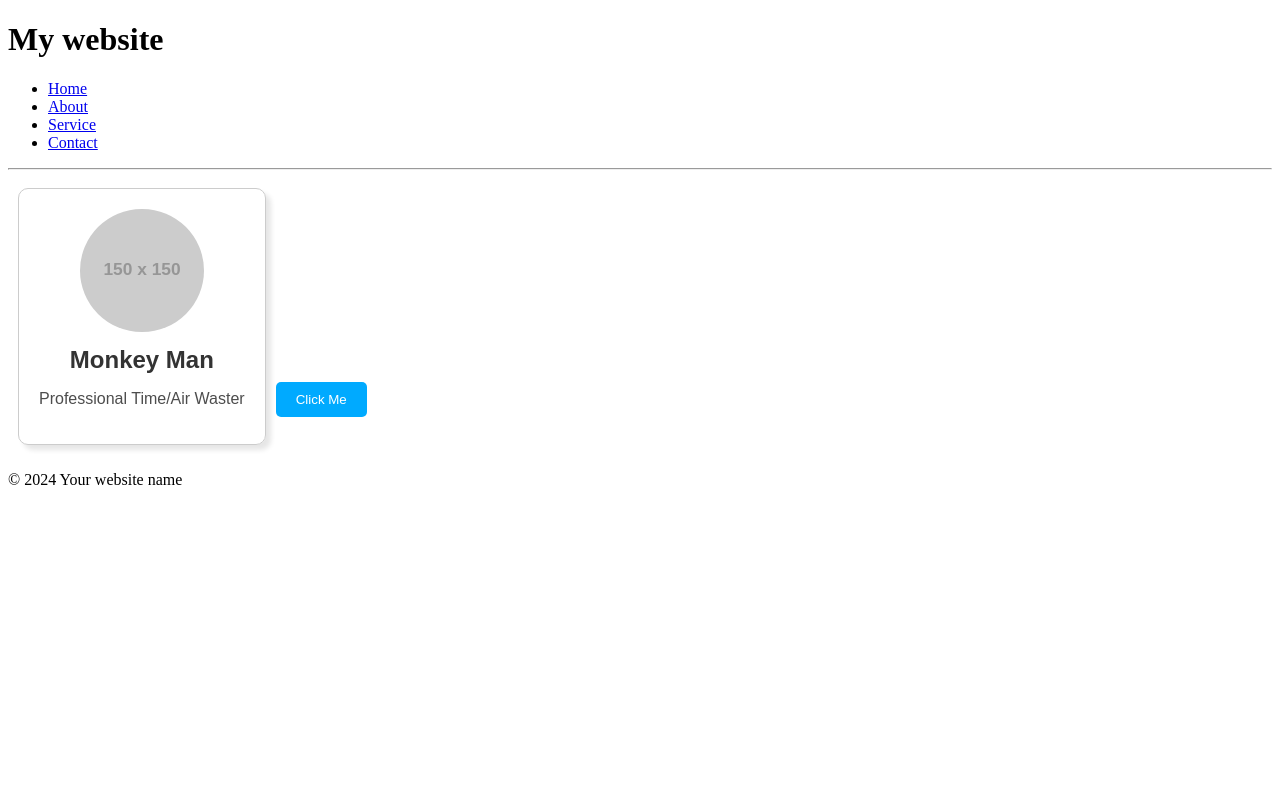
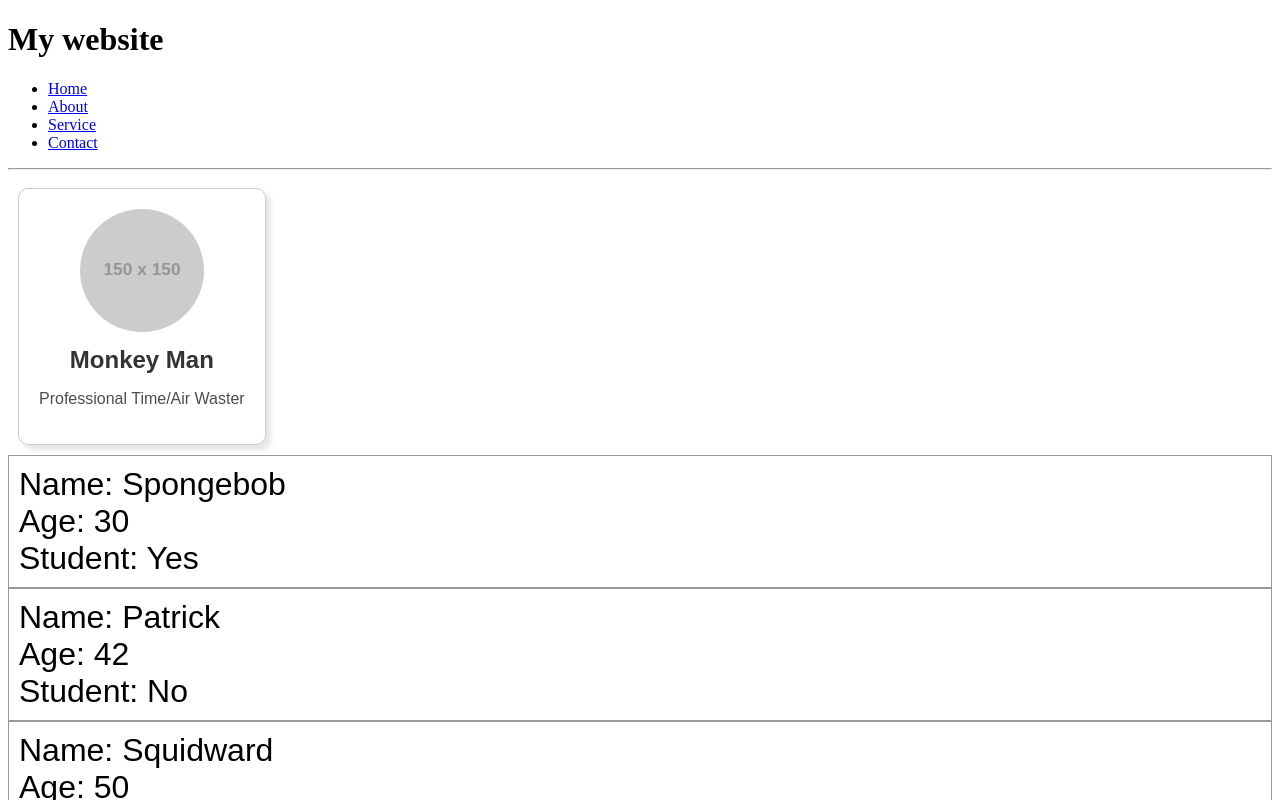
Before and after one commit to udK01/BeginnerReactProject, a React (Vite) app: page / in a window 1280 px wide. Shown: the top 800 px of the page. Built offline with nearby package versions, Linux system fonts and the light colour scheme.

Commit message:
React Props

```diff
--- a/src/App.jsx
+++ b/src/App.jsx
@@ -1,3 +1,4 @@
+import Student from "./components/Student";
 import Footer from "./components/Footer";
 import Header from "./components/Header";
 import Button from "./components/Button";
@@ -10,7 +11,12 @@ function App() {
       <Header />
       {/* <Food /> */}
       <Card />
-      <Button />
+      {/* <Button /> */}
+      <Student name="Spongebob" age={30} isStudent={true} />
+      <Student name="Patrick" age={42} isStudent={false} />
+      <Student name="Squidward" age={50} isStudent={false} />
+      <Student name="Sandy" age={27} isStudent={true} />
+      <Student name="Larry" />
       <Footer />
     </>
   );
--- a/src/components/Button.jsx
+++ b/src/components/Button.jsx
@@ -1,12 +1,12 @@
 export default function Button() {
-  const styles = {
-    backgroundColor: "hsl(200, 100%, 50%)",
-    color: "white",
-    padding: "10px 20px",
-    borderRadius: "5px",
-    border: "none",
-    cursor: "pointer",
-  };
+  // const styles = {
+  //   backgroundColor: "hsl(200, 100%, 50%)",
+  //   color: "white",
+  //   padding: "10px 20px",
+  //   borderRadius: "5px",
+  //   border: "none",
+  //   cursor: "pointer",
+  // };
 
-  return <button style={styles}>Click Me</button>;
+  return <button className="button">Click Me</button>;
 }
--- /dev/null
+++ b/src/components/Student.jsx
@@ -0,0 +1,21 @@
+import PropTypes from "prop-types";
+
+export default function Student(props) {
+  return (
+    <div className="student">
+      <p>Name: {props.name}</p>
+      <p>Age: {props.age}</p>
+      <p>Student: {props.isStudent ? "Yes" : "No"}</p>
+    </div>
+  );
+}
+Student.propTypes = {
+  name: PropTypes.string,
+  age: PropTypes.number,
+  isStudent: PropTypes.bool,
+};
+Student.defaultProps = {
+  name: "Guest",
+  age: 0,
+  isStudent: false,
+};
--- a/src/index.css
+++ b/src/index.css
@@ -27,11 +27,22 @@
   color: hsl(0, 0%, 30%);
 }
 
-/* .button {
+.button {
   background-color: hsl(200, 100%, 50%);
   color: white;
   padding: 10px 20px;
   border-radius: 5px;
   border: none;
   cursor: pointer;
-} */
+}
+
+.student {
+  font-family: Arial, Helvetica, sans-serif;
+  font-size: 2em;
+  padding: 10px;
+  border: 1px solid hsla(0, 0%, 50%, 0.8);
+}
+
+.student p {
+  margin: 0;
+}
```
